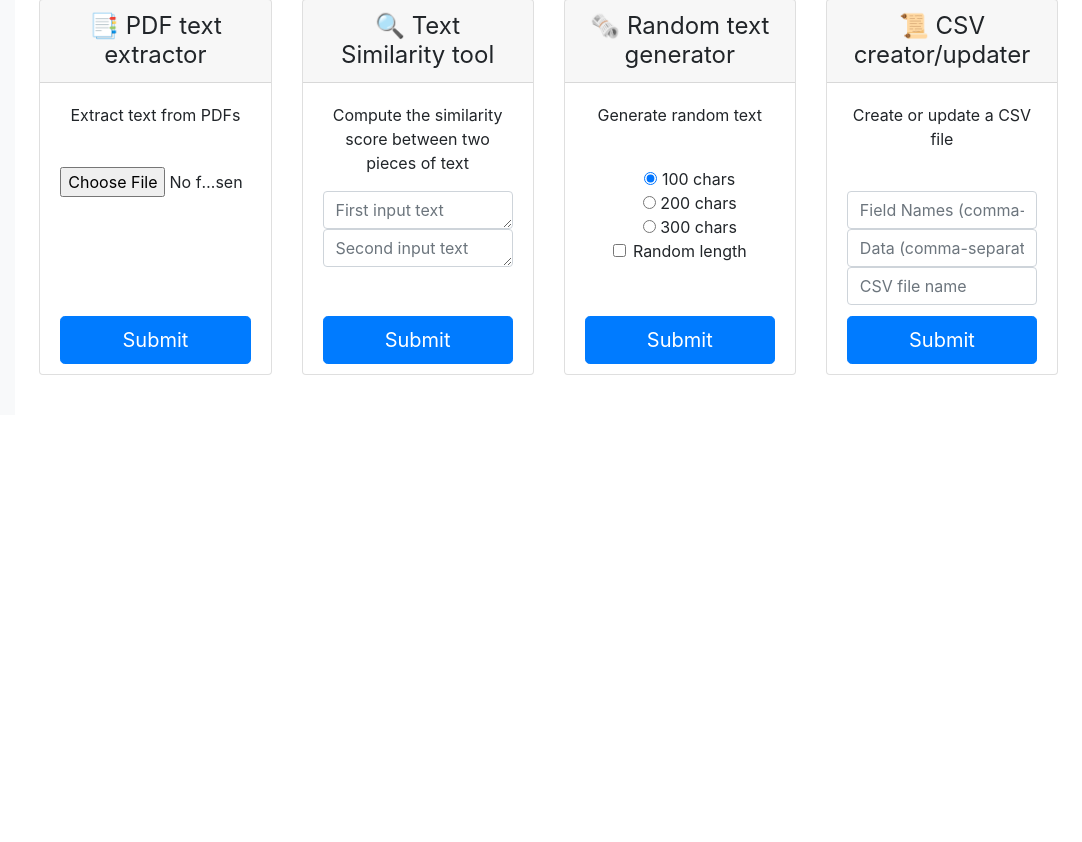
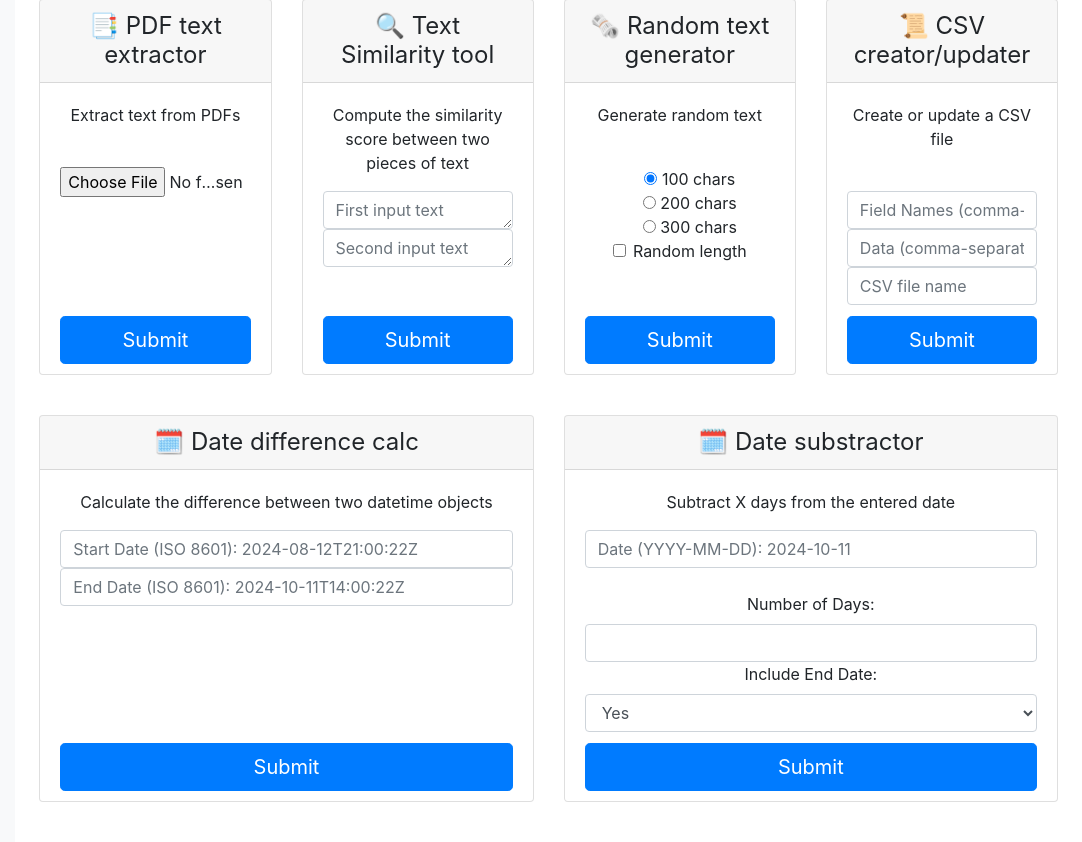
Before and after one commit to YuryHerasimau/mega_app, a Flask app: page /filter_forms/1 in a window 1280 px wide. Shown: the part 1181-2023 px from the top of the page, without its empty margins (198-1280 px from the left). Before the commit the page ends 1556 px from the top, so only its background shows below. Run offline with Flask 3, Linux system fonts and the light colour scheme; some libraries are stand-ins or nearby versions.

Commit message:
Add: date difference calc

```diff
--- a/main.py
+++ b/main.py
@@ -15,6 +15,7 @@ from src import (
     hh,
     links_checker,
     img_scraper,
+    date_difference
 )
 from utils import news, ticker, mini_snakes
 from utils.url_validation import is_valid_url
@@ -278,5 +279,21 @@ def play_game():
         return "An error occurred while playing the game."
 
 
+@app.route("/calculate_date_difference", methods=["POST"])
+def get_date_difference():
+    dt_from = request.form["date_time_from"]
+    dt_to = request.form["date_time_to"]
+    result = date_difference.calculate_date_difference(date_time_from=dt_from, date_time_to=dt_to)
+    return f"General difference between {dt_from} and {dt_to} timestamps: {result}"
+
+
+@app.route("/subtract_days", methods=["POST"])
+def subtract_days_handler():
+    dt_to = request.form["date_time_to"]
+    days = int(request.form["days"])
+    inclusive = request.form["inclusive"] == "true"
+    result = date_difference.subtract_days(date_time_to=dt_to, days=days, inclusive=inclusive)
+    return f"Result of subtracting {days} days ({'inclusively' if inclusive == 'true' else 'exclusively'}) from {dt_to}: {result}"
+
 if __name__ == "__main__":
     app.run(debug=True, port=5000)
--- a/templates/base.html
+++ b/templates/base.html
@@ -41,6 +41,7 @@
     <script src="{{ url_for('static', filename='js/imageOpen.js') }}"></script>
     <script src="{{ url_for('static', filename='js/formFiltering.js') }}"></script>
     <!-- AI Desk -->
-    <script src="https://dev.api.aidesk.pro/chat/script/5c8dee7f-beb7-4b53-a7dd-873e2c3e31f9" ai_support_source="https://aidesk.pro"></script>
+    <!-- <script src="https://dev.api.aidesk.pro/chat/script/5c8dee7f-beb7-4b53-a7dd-873e2c3e31f9" ai_support_source="https://aidesk.pro"></script> -->
+    <script src="https://api.aidesk.pro/chat/script/37cfa770-9fa7-4ddd-8d70-5132c06054a5" ai_support_source="https://aidesk.pro"></script>
 </body>
 </html>
--- /dev/null
+++ b/templates/forms/date_calc.html
@@ -0,0 +1,9 @@
+<p>Сalculate the difference between two datetime objects</p>
+<!-- Форма для вычисления разницы между датами в формате ISO 8601 -->
+<form action="/calculate_date_difference" method="POST" enctype="multipart/form-data">
+    <div class="form-group">
+        <input type="text" class="form-control" name="date_time_from" id="date_time_from" maxlength="30" placeholder="Start Date (ISO 8601): 2024-08-12T21:00:22Z" required></input>
+        <input type="text" class="form-control" name="date_time_to" id="date_time_to" maxlength="30" placeholder="End Date (ISO 8601): 2024-10-11T14:00:22Z" required></input><br />
+        <button type="submit" class="btn btn-lg btn-block btn-primary">Submit</button>
+    </div>
+</form>
--- /dev/null
+++ b/templates/forms/date_subtractor.html
@@ -0,0 +1,15 @@
+<p>Subtract X days from the entered date</p>
+<!-- Форма для вычитания искомого кол-ва дней из введеной даты -->
+<form action="/subtract_days" method="POST" enctype="multipart/form-data">
+    <div class="form-group">
+        <input type="text" class="form-control" name="date_time_to" id="date_time_to" maxlength="30" placeholder="Date (YYYY-MM-DD): 2024-10-11" required></input><br />
+        <label for="days">Number of Days:</label>
+        <input type="number" class="form-control" name="days" id="days" min="1" required>
+        <label for="inclusive">Include End Date:</label>
+        <select class="form-control" name="inclusive" id="inclusive">
+            <option value="true">Yes</option>
+            <option value="false">No</option>
+        </select><br />
+        <button type="submit" class="btn btn-lg btn-block btn-primary">Submit</button>
+    </div>
+</form>
--- a/templates/index.html
+++ b/templates/index.html
@@ -107,5 +107,23 @@
     </div>
   </div>
 
+  <div class="card-deck mb-3 text-center">
+    <div class="card mb-4 box-shadow">
+      <div class="card-header">
+        <h4 class="my-0 font-weight-normal">🗓️ Date difference calc</h4>
+      </div>
+      <div class="card-body">
+        {% include "forms/date_calc.html" %}
+      </div>
+    </div>
+    <div class="card mb-4 box-shadow">
+      <div class="card-header">
+        <h4 class="my-0 font-weight-normal">🗓️ Date substractor</h4>
+      </div>
+      <div class="card-body">
+        {% include "forms/date_subtractor.html" %}
+      </div>
+    </div>
+  </div>
 
 {% endblock %}
```
Also changed, not shown: src/date_difference.py (added, +51 -0 lines), README.MD, mega_app.png (added).
